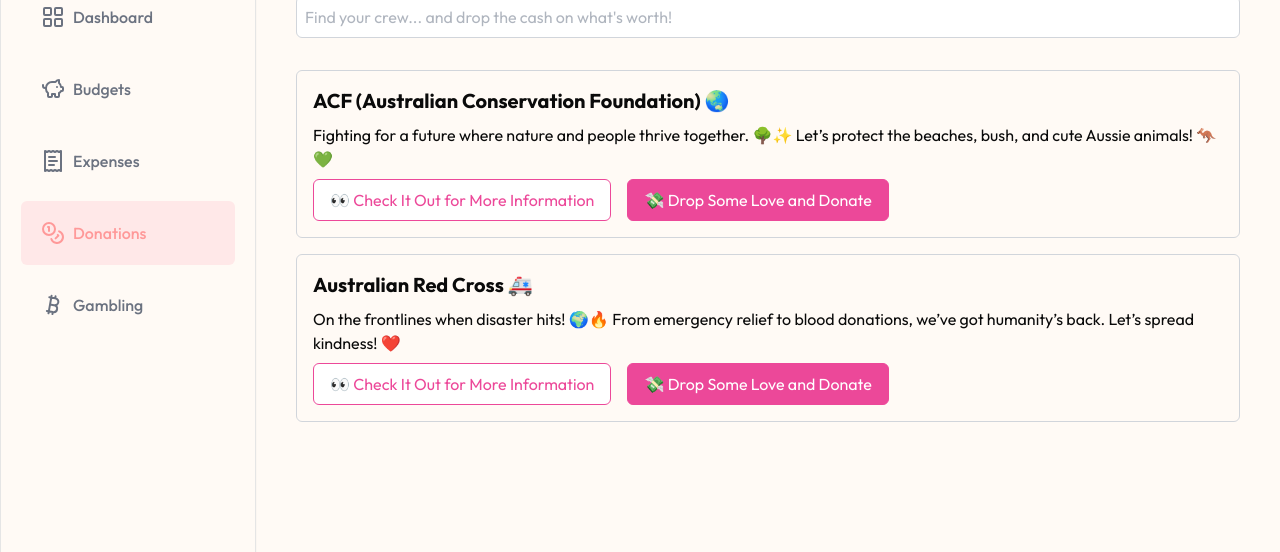
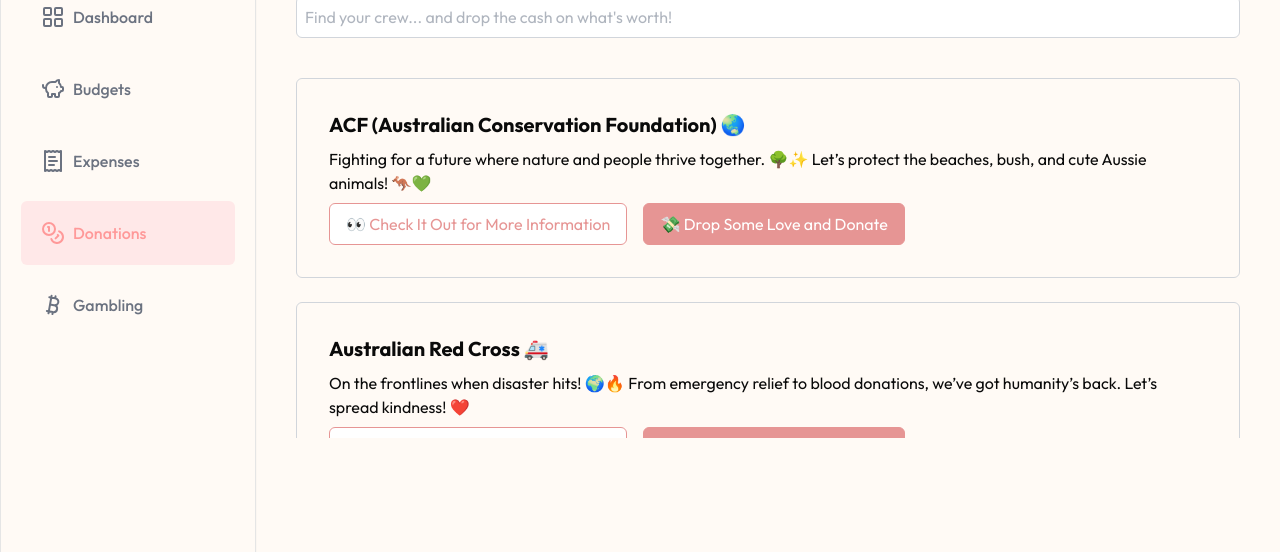
Before and after one commit to prith82003/CannotCodeGPT, a Next.js app: page /dashboard/donations in a window 1280 px wide. Shown: the part 136-688 px from the top of the page. Built offline with nearby package versions, Linux system fonts and the light colour scheme; no server answers.

Commit message:
cheanged colour scheme

```diff
--- a/app/(routes)/dashboard/donations/_components/donations.css
+++ b/app/(routes)/dashboard/donations/_components/donations.css
@@ -4,14 +4,14 @@
 }
 
 .charity {
-  margin: 1rem 0 1rem 0;
-  padding: 1rem;
+  margin: 1.5rem 0;
+  padding: 2rem;
   border: 1px solid #d1d5db;
   border-radius: 0.375rem;
 }
 
 .charity:hover {
-  background: linear-gradient(to right, #f7a1b4, #fee9e8);
+  background: linear-gradient(to right, #ff9697, #fee9e8);
   color: black;
   box-shadow: 0px 4px 6px rgba(0, 0, 0, 0.1);
 }
@@ -25,26 +25,26 @@
 
 .info-button {
   background-color: white;
-  color: #ec4899;
-  border-color: #ec4899;
+  color: #e69594;
+  border-color: #e69594;
 }
 
 .info-button:hover {
-  background-color: #ec4899;
+  background-color: #e69594;
   color: white;
   box-shadow: 0px 4px 6px rgba(0, 0, 0, 0.1);
   transform: scale(1.05);
 }
 
 .donate-button {
-  background-color: #ec4899;
+  background-color: #e69594;
   color: white;
-  border-color: #ec4899;
+  border-color: #e69594;
 }
 
 .donate-button:hover {
   background-color: white;
-  color: #ec4899;
+  color: #e69594;
   box-shadow: 0px 4px 6px rgba(0, 0, 0, 0.1);
   transform: scale(1.05);
 }
```
